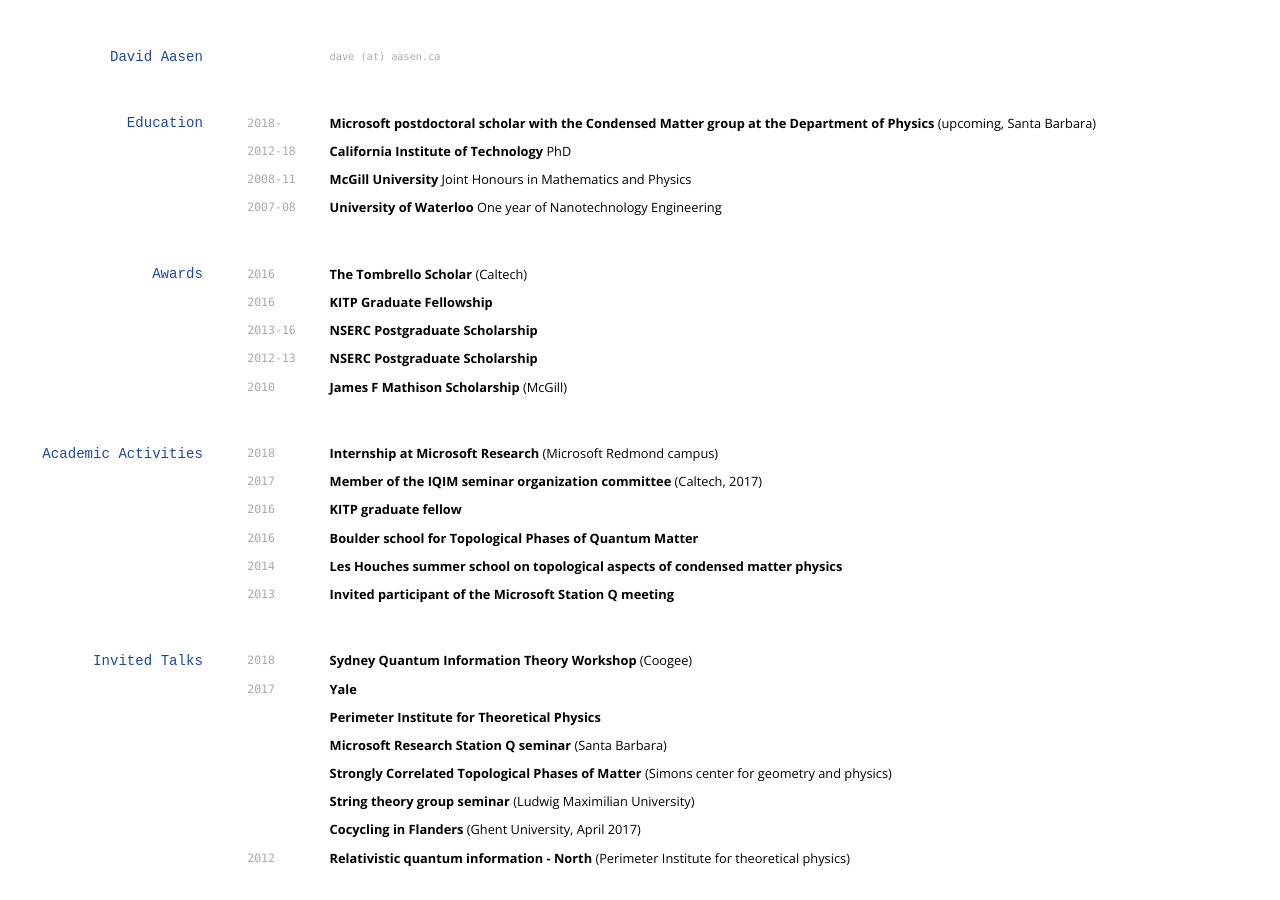
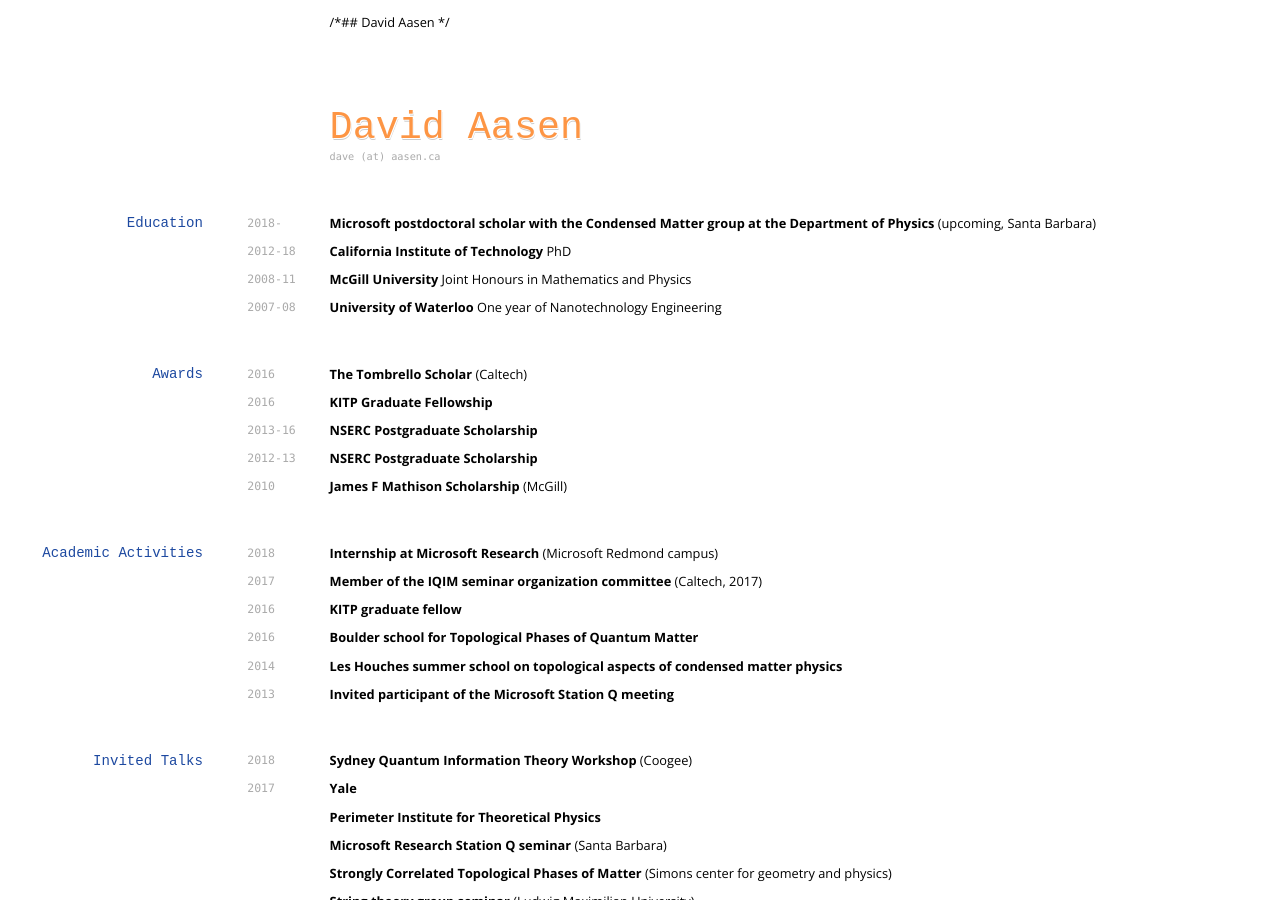
Before and after one commit to davidaasen/davidaasen.github.io, a Jekyll site: the page built from CVprime.md, in a window 1280 px wide and 900 px high. Built offline with Jekyll 4.4.1, drawn with Linux system fonts in a browser that asks for light colours; nearby versions of some CDN libraries.

Commit message:
Update CVprime.md

```diff
--- a/CVprime.md
+++ b/CVprime.md
@@ -2,7 +2,8 @@
 layout: cv
 title: David Aasen's CV
 ---
-## David Aasen
+/*## David Aasen */
+# David Aasen
 
 <div id="webaddress">
 <a href="dave@aasen.ca">dave (at) aasen.ca</a>
```
